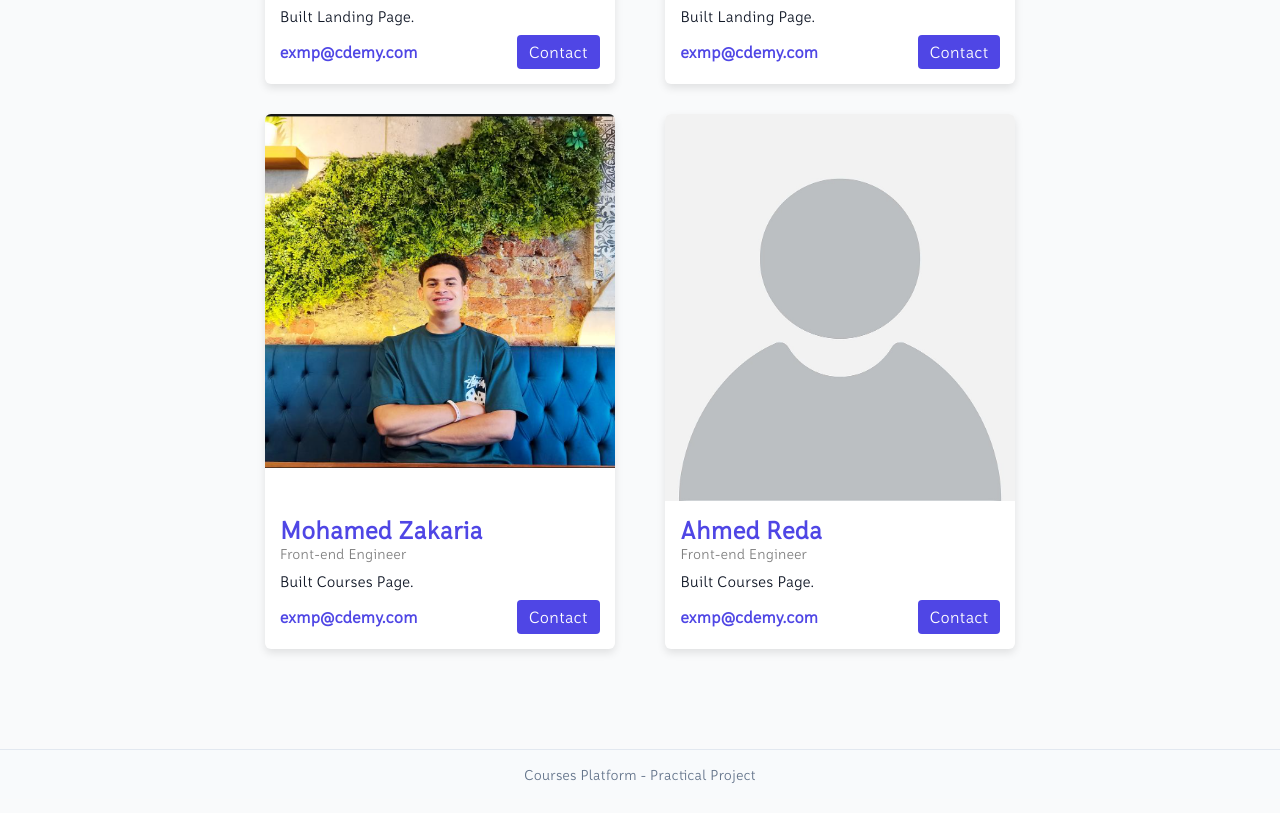
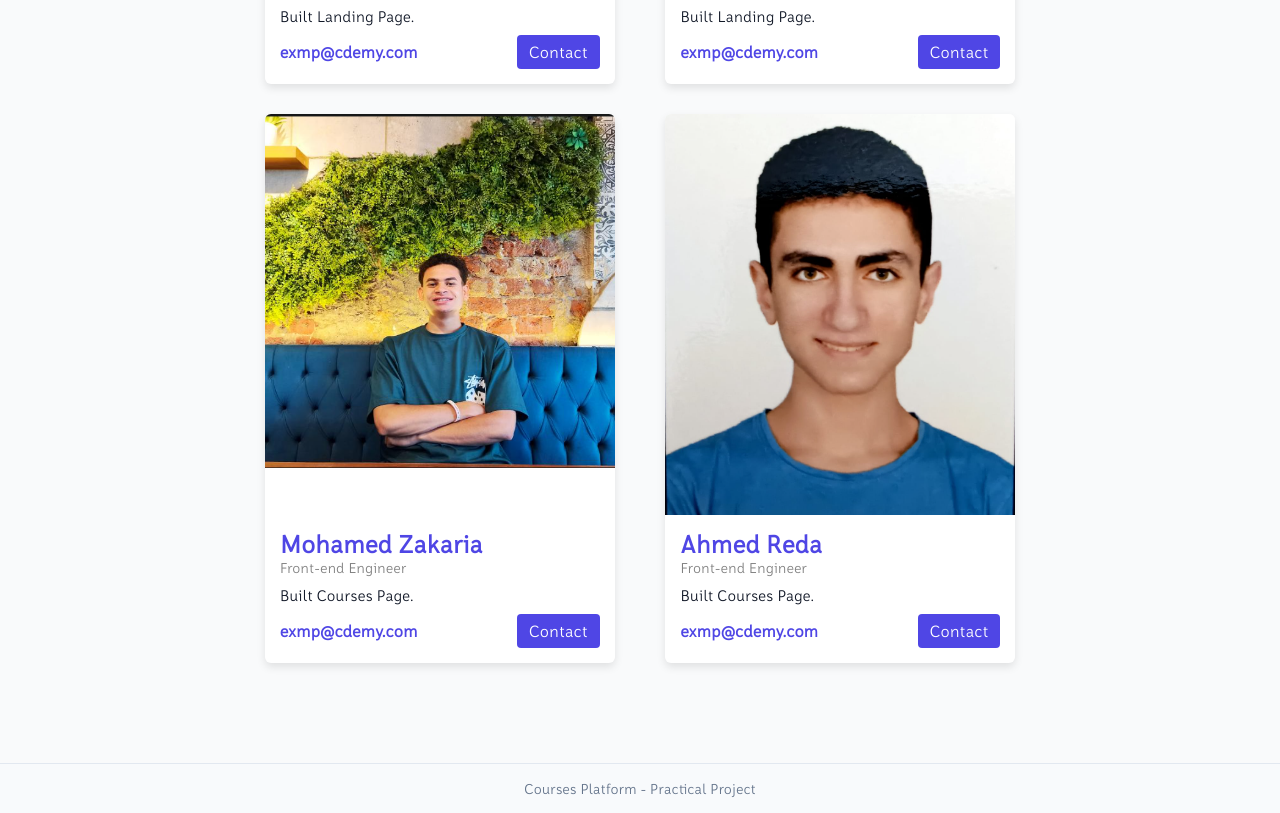
Before and after one commit to MohamedAmr26/Simple-Courses-Frontend, a plain HTML site: page About Page/index.html in a window 1280 px wide. Shown: the part 1097-1910 px from the top of the page. Drawn offline with Linux system fonts and the light colour scheme.

Commit message:
Update index.html

```diff
--- a/About Page/index.html
+++ b/About Page/index.html
@@ -94,7 +94,7 @@
         </div>
 
         <div class="team-card">
-            <img src="Photos/Unknown_person.jpg" alt="Team Member">
+            <img src="Photos/reda.png" alt="Team Member">
             <div class="team-content">
                 <h2>Ahmed Reda</h2>
                 <p class="role">Front-end Engineer</p>
```
